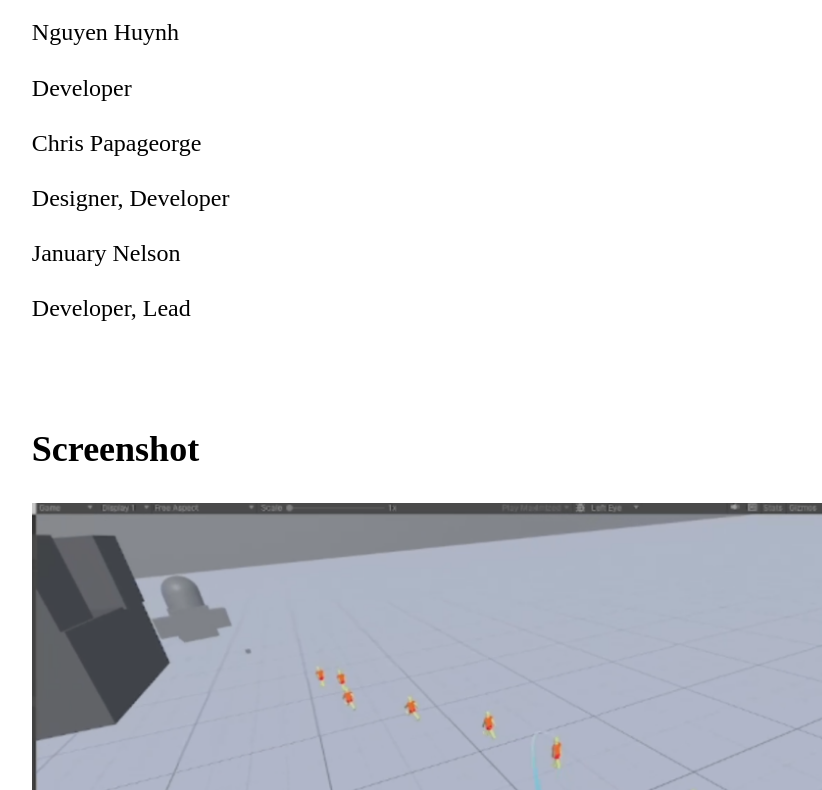
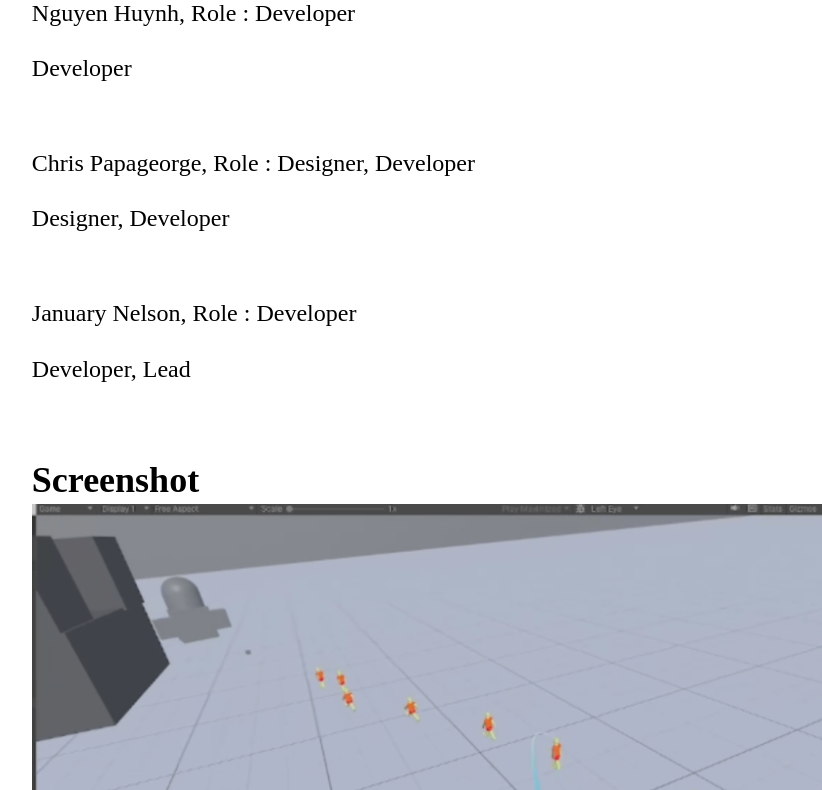
Before and after one commit to Averageasd/452finalprojectsite, a plain HTML site: page index.html in a window 1280 px wide. Shown: the part 306-1096 px from the top of the page, without its empty margins (71-893 px from the left). Drawn offline with Linux system fonts and the light colour scheme.

Commit message:
some small changes

```diff
--- a/index.html
+++ b/index.html
@@ -12,15 +12,15 @@
     <section class="developer-section">
         <h2 class="section-title">Authors</h2>
         <div>
-            <p class="contributor-name">Nguyen Huynh</p>
+            <p class="contributor-name">Nguyen Huynh, Role : Developer</p>
             <p>Developer</p>
         </div>
         <div>
-            <p class="contributor-name">Chris Papageorge</p>
+            <p class="contributor-name">Chris Papageorge, Role : Designer, Developer</p>
             <p>Designer, Developer</p>
         </div>
         <div>
-            <p class="contributor-name">January Nelson</p>
+            <p class="contributor-name">January Nelson, Role : Developer</p>
             <p>Developer, Lead</p>
         </div>
     </section>
--- a/style.css
+++ b/style.css
@@ -12,10 +12,20 @@ h1{
     text-align: center;
     text-transform: uppercase;
 }
+.section-title{
+    margin: 0;
+    padding: 0;
+}
 .main{
     width: 85%;
     max-width: 1120px;
     margin: 0 auto;
+}
+
+.developer-section{
+    display: flex;
+    flex-direction: column;
+    gap:1rem;
 }
 figure{
     padding: 0;
```
